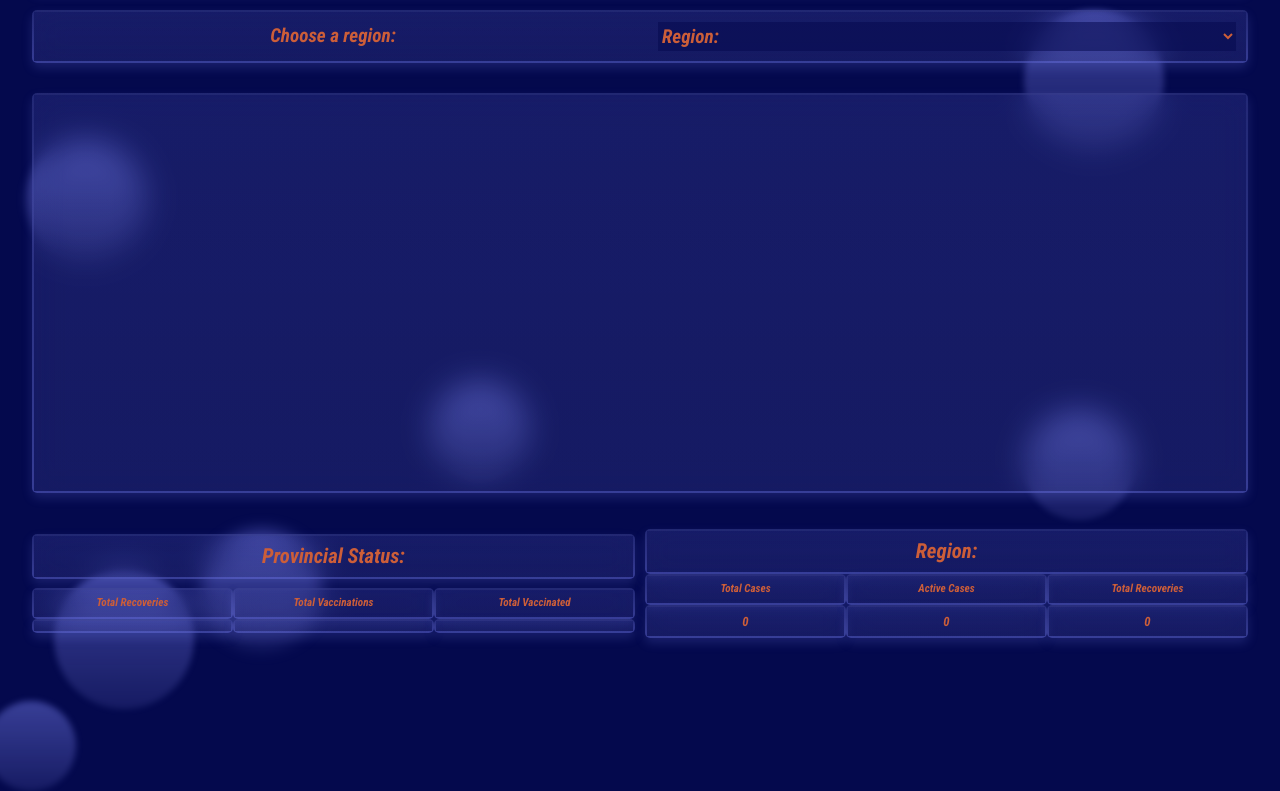
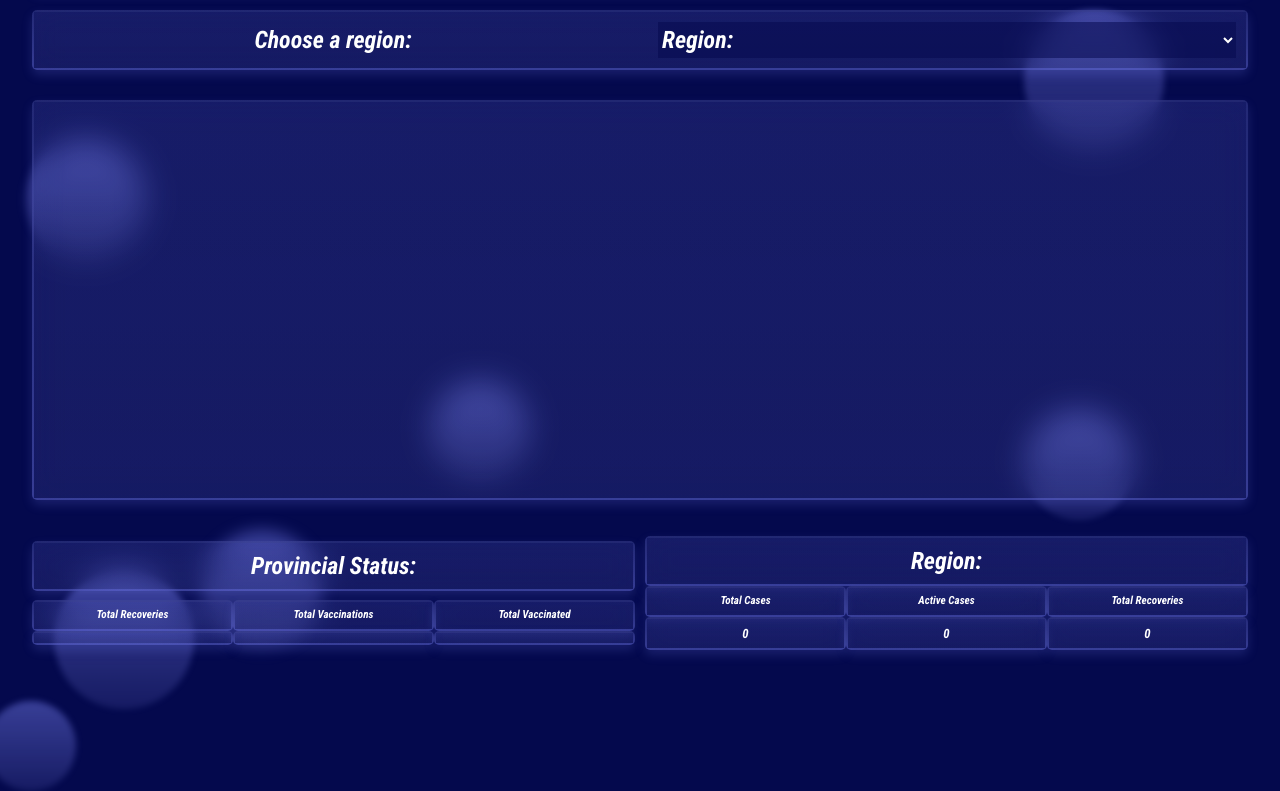
Before and after one commit to Runtime-Terrors-Organization/covid-dashboard-application, a plain HTML site: page index.html in a window 1280 px wide. Shown: the part 60-851 px from the top of the page. Drawn offline with nearby package versions, Linux system fonts and the light colour scheme; some packages are replaced by stand-ins of ours; no server answers.

Commit message:
Font colour adjustment

```diff
--- a/assets/css/styles.css
+++ b/assets/css/styles.css
@@ -84,11 +84,10 @@
 
 :root {
     --background--color:#04094D;
-    --text--color:#CC5E39;
 }
 
 body {
-    color:var(--text--color);
+    color: white;
     background: var(--background--color);
     position:relative;
     font-family: 'Roboto Condensed', sans-serif;
@@ -170,6 +169,7 @@ header,
 .total-cases,
 .active-cases,
 .total-regionRecoveries {
+    font-size: 24px;
     border:2px solid;
     border-image-source:linear-gradient(to bottom, #3a408f57,#7d85fd52);
     border-image-slice:2;
@@ -178,4 +178,5 @@ header,
     box-shadow:0px 5px 11px rgba(129, 138, 255, 0.18);
     backdrop-filter: blur(15px);
     border-radius:5px;
+    font-weight: 900;
 }
```
Also changed, not shown: index.html (+1 -1 lines).
